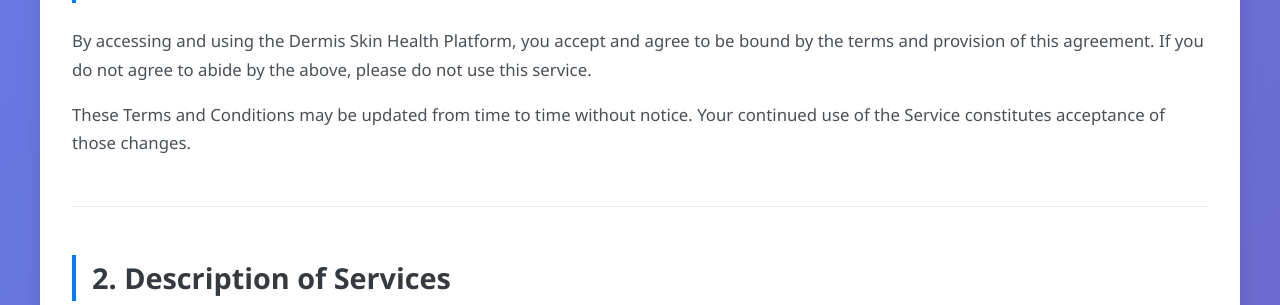
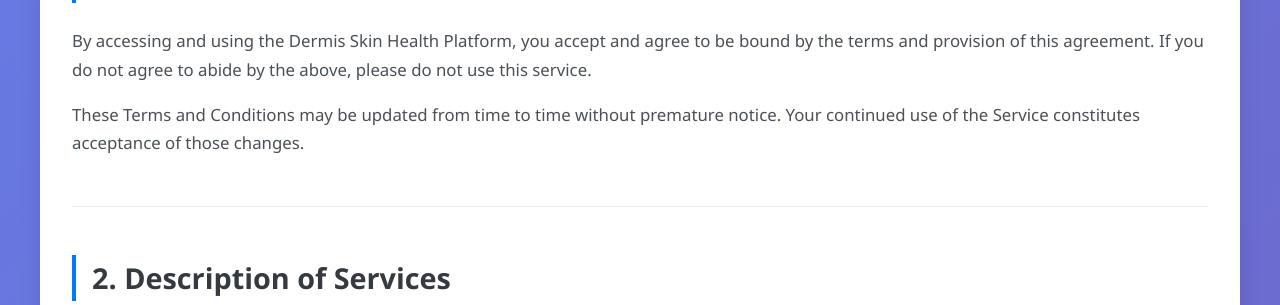
Before and after one commit to Hollow2004/Tapasya_vikram, a Flask app: page /tnc in a window 1280 px wide. Shown: the part 569-874 px from the top of the page. Run offline with Flask 3, Linux system fonts and the light colour scheme.

Commit message:
Updated Terms and Conditions

```diff
--- a/TAPASH_New-main/templates/tnc.html
+++ b/TAPASH_New-main/templates/tnc.html
@@ -33,7 +33,7 @@
             <section id="acceptance">
                 <h2>1. Acceptance of Terms</h2>
                 <p>By accessing and using the Dermis Skin Health Platform, you accept and agree to be bound by the terms and provision of this agreement. If you do not agree to abide by the above, please do not use this service.</p>
-                <p>These Terms and Conditions may be updated from time to time without notice. Your continued use of the Service constitutes acceptance of those changes.</p>
+                <p>These Terms and Conditions may be updated from time to time without premature notice. Your continued use of the Service constitutes acceptance of those changes.</p>
             </section>
 
             <section id="services">
```
